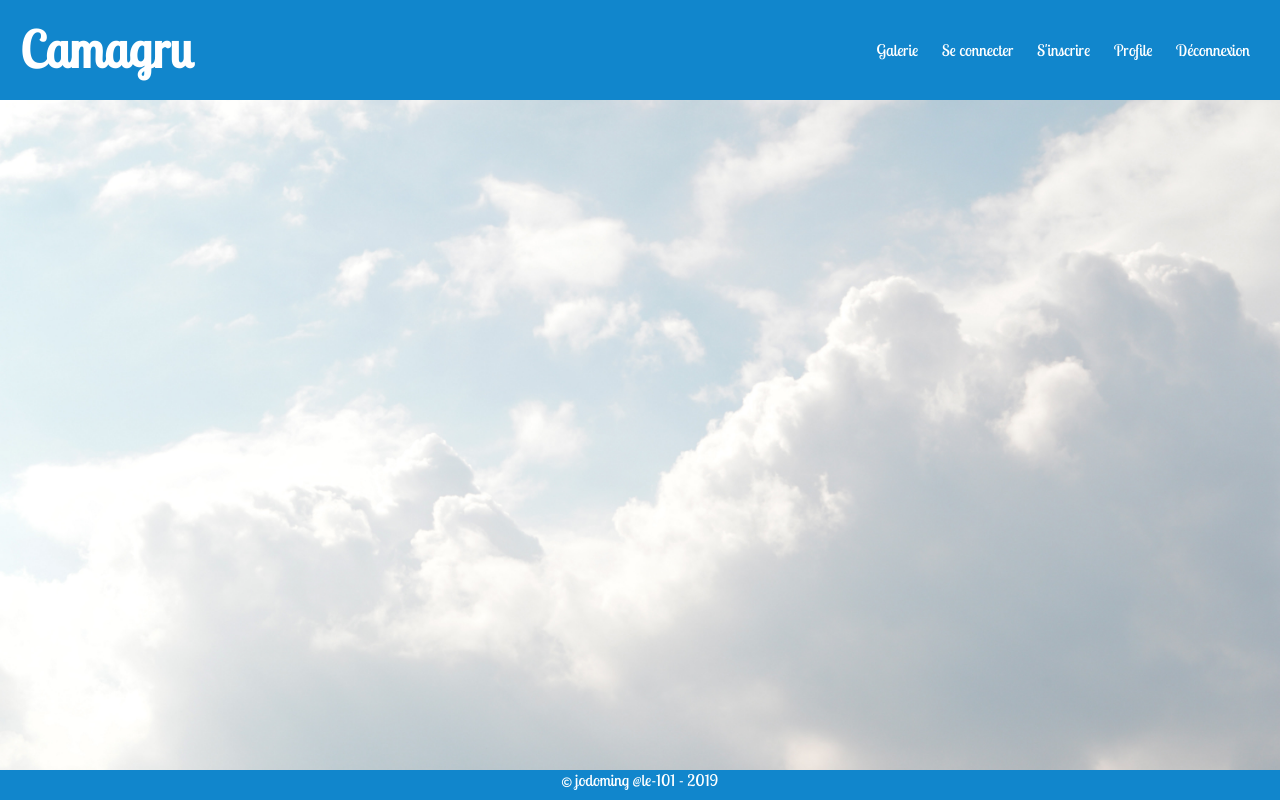
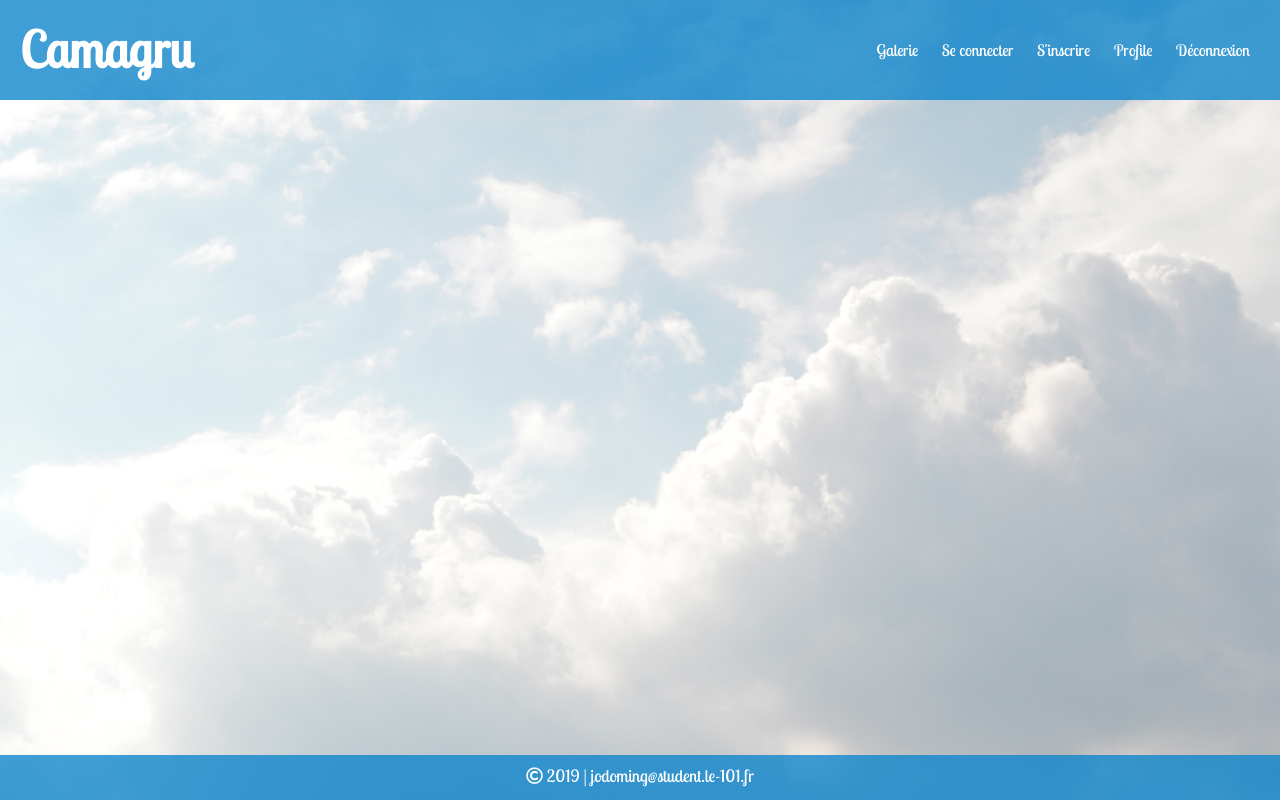
Before and after one commit to jodoming101/Camagru, a PHP site: page /views/index.php in a window 1280 px wide. Run offline with PHP 8.4, Linux system fonts and the light colour scheme; some libraries are stand-ins or nearby versions.

Commit message:
footer added

```diff
--- a/app/public/css/style.css
+++ b/app/public/css/style.css
@@ -15,7 +15,7 @@ body {
 
 .header {
     height: 100px;
-    background: #1186CC;
+    background: rgba(17, 134, 204, 0.8);
     padding: 0 20px;
     color: #ffffff;
 }
@@ -56,7 +56,7 @@ body {
 .menu a:hover,
 .show-menu-btn:hover,
 .hide-menu-btn:hover {
-    color: #02B6E4;
+    color: #023c4b;
 }
 
 #chk {
@@ -73,7 +73,7 @@ body {
         position: fixed;
         width: 100%;
         height: 100vh;
-        background: #1186CC;
+        background: rgba(17, 134, 204, 0.8);
         left: 0;
         top: 0;
         text-align: center;
@@ -140,7 +140,17 @@ body {
 
 .btn {
     width: 100%;
-    background: none;
+    border: 2px solid #1186CC;
+    color: #1186CC;
+    padding: 5px;
+    font-size: 18px;
+    cursor: pointer;
+    margin: 12px 0;
+}
+
+.btn:hover {
+    width: 100%;
+    background: rgba(2, 182, 228, 0.2);
     border: 2px solid #1186CC;
     color: #1186CC;
     padding: 5px;
@@ -153,14 +163,12 @@ footer {
     position: fixed;
     left: 0;
     bottom: 0;
-    height: 30px;
+    height: 35px;
     width: 100%;
-    background-color: #1186CC;
+    background-color: rgba(17, 134, 204, 0.8);
     color: white;
+    padding-top: 10px;
+    font-family: 'Lobster Two', cursive;
+    font-size: 17px;
     text-align: center;
 }
-
-footer i {
-    font-family: 'Lobster Two', cursive;
-    font-size: 10px;
-}
--- a/app/views/footer.php
+++ b/app/views/footer.php
@@ -1,5 +1,5 @@
 <?php include_once 'header.php'; ?>
 
 <footer>
-    <p><i class="far fa-copyright"></i> jodoming @le-101 - 2019</p>
+    <p><i class="far fa-copyright"></i>     2019                     |                    jodoming@student.le-101.fr</p>
 </footer>
```
